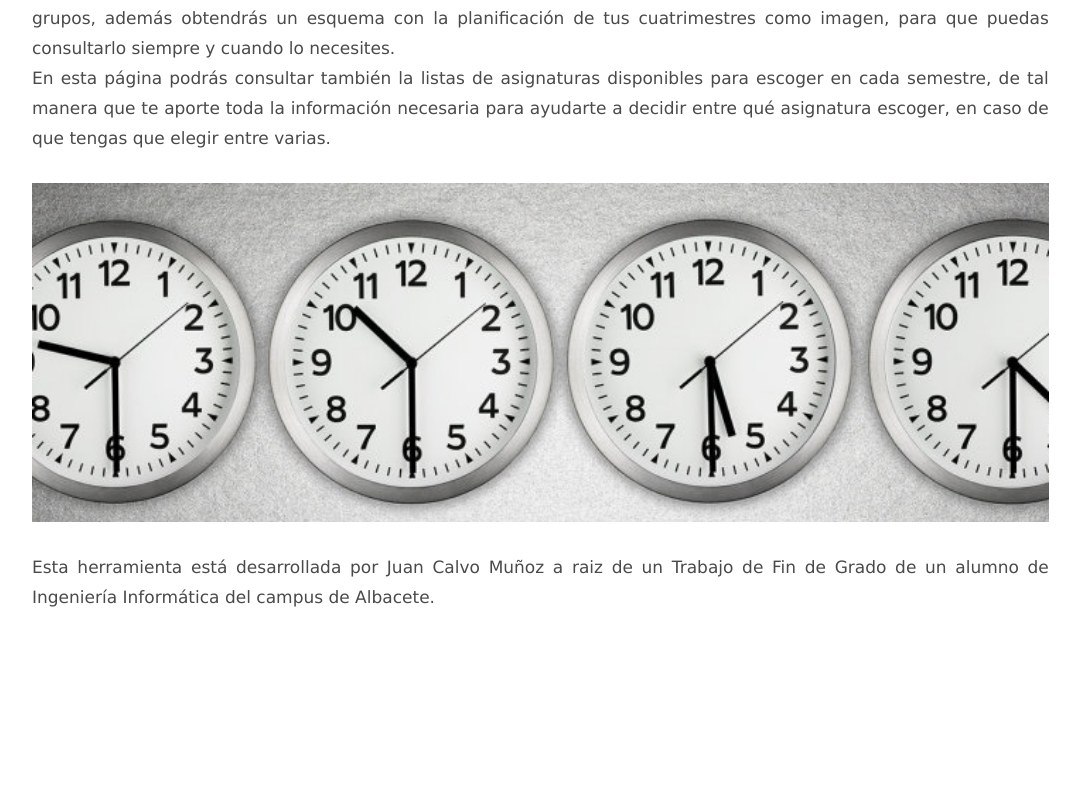
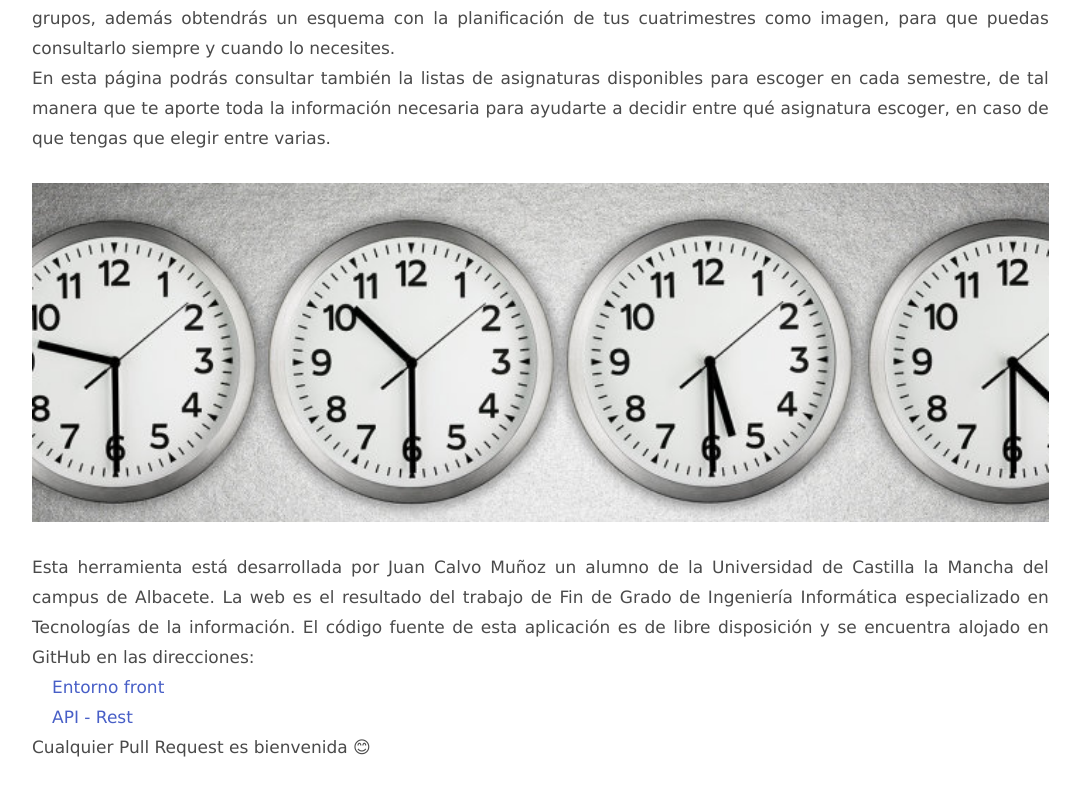
Before and after one commit to JuanCalMun/UCLM-Scheduler-Web, a React (Create React App) app: page / in a window 1280 px wide. Shown: the part 220-1016 px from the top of the page, without its empty margins (52-1132 px from the left). Before the commit the page ends 912 px from the top, so only its background shows below. Built offline with nearby package versions, Linux system fonts and the light colour scheme.

Commit message:
Bug fixed

```diff
--- a/src/views/Home/Home.jsx
+++ b/src/views/Home/Home.jsx
@@ -27,9 +27,30 @@ const Home = () => {
         </figure>
         <br />
         <p className="has-text-justified">
-          Esta herramienta está desarrollada por Juan Calvo Muñoz a raiz de un
-          Trabajo de Fin de Grado de un alumno de Ingeniería Informática del
-          campus de Albacete.
+          Esta herramienta está desarrollada por Juan Calvo Muñoz un alumno de
+          la Universidad de Castilla la Mancha del campus de Albacete. La web es
+          el resultado del trabajo de Fin de Grado de Ingeniería Informática
+          especializado en Tecnologías de la información. El código fuente de
+          esta aplicación es de libre disposición y se encuentra alojado en
+          GitHub en las direcciones:
+        </p>
+        <ul style={{ marginLeft: "20px" }}>
+          <li>
+            <a href="https://github.com/JuanCalMun/UCLM-Scheduler-Web">
+              Entorno front
+            </a>
+          </li>
+          <li>
+            <a href="https://github.com/JuanCalMun/UCLM-Scheduler">
+              API - Rest
+            </a>
+          </li>
+        </ul>
+        <p>
+          Cualquier Pull Request es bienvenida{" "}
+          <span role="img" aria-label="smile">
+            😊
+          </span>
         </p>
         <br />
         {/* <figure className="image is-2by1">
--- a/src/views/Scheduler/SchedulerDiagram.jsx
+++ b/src/views/Scheduler/SchedulerDiagram.jsx
@@ -2,7 +2,7 @@ import React from "react";
 import { WEEKDAYS } from "../constants";
 import "./styles/SchedulerDiagram.css";
 import htmlToImage from "html-to-image";
-import logo from "../../components/global/images/download.png"
+import logo from "../../components/global/images/download.png";
 
 const SchedulerDiagram = ({ timeslots, selectedShifts, onIncompatibility }) => {
   const subjectColor = Array.from(
@@ -63,8 +63,8 @@ const SchedulerDiagram = ({ timeslots, selectedShifts, onIncompatibility }) => {
         : matchedShifts.length > 1
         ? " warning "
         : "";
-    return matchedShifts.map((shift) => (
-      <div className={warning + getSubjectCellColor(shift.subject)}>
+    return matchedShifts.map((shift, index) => (
+      <div key={index} className={warning + getSubjectCellColor(shift.subject)}>
         <p className="has-text-weight-bold">{shift.subjectName}</p>
         <p> {shift.groupCode}</p>
         <p>{shift.room}</p>
@@ -81,7 +81,9 @@ const SchedulerDiagram = ({ timeslots, selectedShifts, onIncompatibility }) => {
             onClick={() => downloadImage()}
           >
             <span>Descargar</span>
-            <span><img className="logo" src={logo} alt="Logo" /></span>
+            <span>
+              <img className="logo" src={logo} alt="Logo" />
+            </span>
           </button>
         </div>
         <table id="scheduler-diagram" className="table is-fullwidth ">
@@ -104,7 +106,10 @@ const SchedulerDiagram = ({ timeslots, selectedShifts, onIncompatibility }) => {
                   <p>{timeSlot.endTime}</p>
                 </td>
                 {WEEKDAYS.map((weekday) => (
-                  <td key={weekday.id} className="has-text-centered ">
+                  <td
+                    key={timeSlot.id + "-" + weekday.id}
+                    className="has-text-centered "
+                  >
                     {selectedShifts &&
                       selectedShifts.length > 0 &&
                       getSubjectCell(weekday, timeSlot)}
```
